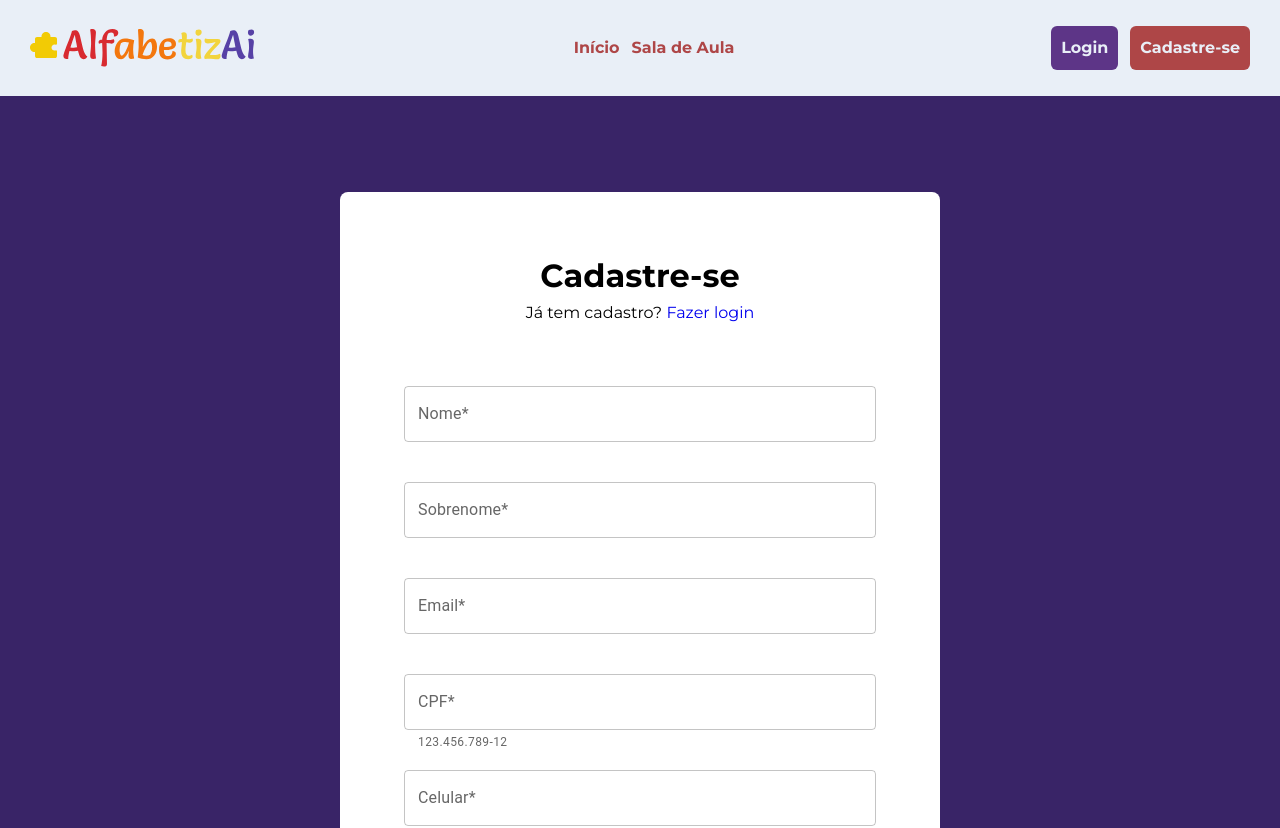
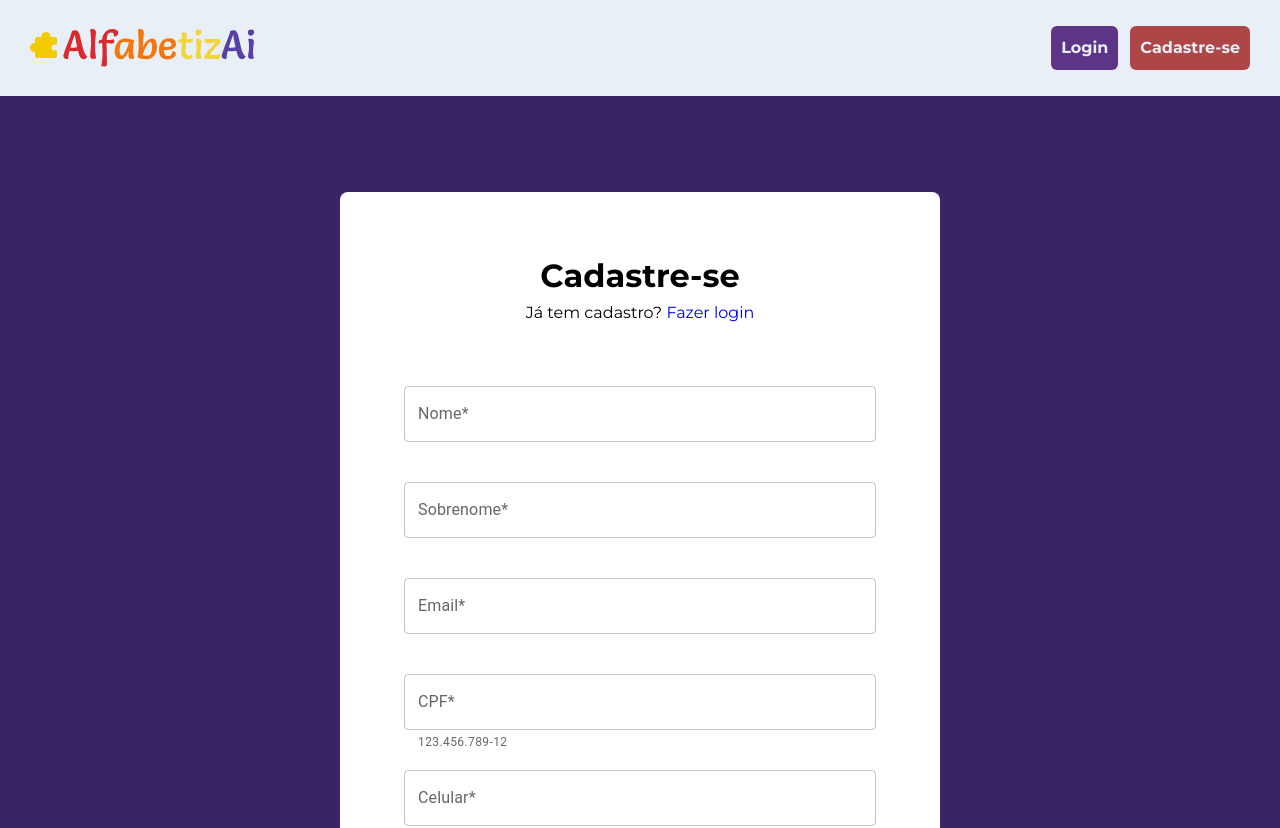
Before and after one commit to andr3felipe/alfabetizAi-react, a React (Vite) app: page /cadastro in a window 1280 px wide. Shown: the top 828 px of the page. Built offline with nearby package versions, Linux system fonts and the light colour scheme.

Commit message:
fix: remove nav, login button hover

```diff
--- a/src/components/Button/styles.ts
+++ b/src/components/Button/styles.ts
@@ -1,12 +1,12 @@
-import styled from "styled-components";
-import { ButtonProps as Props } from ".";
+import styled from 'styled-components';
+import { ButtonProps as Props } from '.';
 
-type ButtonProps = Pick<Props, "color" | "backgroundcolor">;
+type ButtonProps = Pick<Props, 'color' | 'backgroundcolor'>;
 
 export const Button = styled.button<ButtonProps>`
   cursor: pointer;
   display: block;
-  background-color: ${(props) => props.theme[props["backgroundcolor"]]};
+  background-color: ${(props) => props.theme[props['backgroundcolor']]};
   color: ${(props) =>
     props.color ? props.theme[props.color] : props.theme.white};
   font-size: 1rem;
@@ -19,7 +19,6 @@ export const Button = styled.button<ButtonProps>`
   border: none;
 
   &:hover {
-    opacity: 0.9;
-    color: ${(props) => props.theme["blue-dark"]};
+    transform: scale(1.05);
   }
 `;
--- a/src/components/Header/index.tsx
+++ b/src/components/Header/index.tsx
@@ -58,16 +58,6 @@ export const Header = () => {
             alt="Identidade visual da AlfabetizAi"
           />
         </S.Link>
-        <S.Navigation>
-          <ul>
-            <li>
-              <S.Link to="/">Início</S.Link>
-            </li>
-            <li>
-              <S.Link to="/saladeaula">Sala de Aula</S.Link>
-            </li>
-          </ul>
-        </S.Navigation>
 
         <S.Navigation>
           <ul>
```
